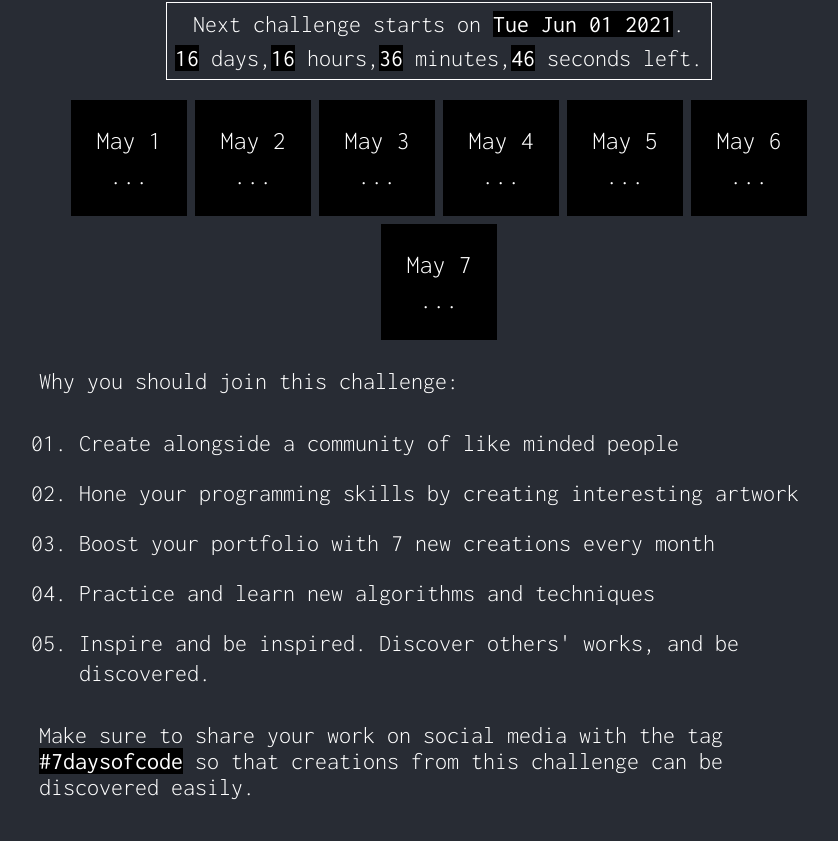
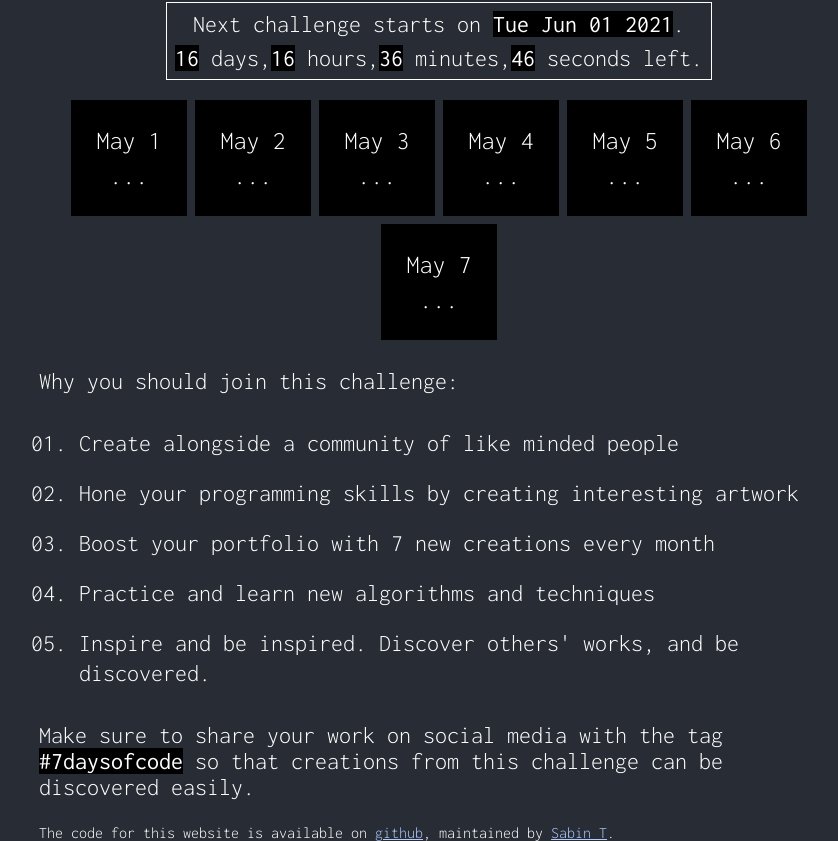
Before and after one commit to SabinT/7daysofcode, a React (Create React App) app: page / in a window 1280 px wide. Shown: the part 185-1026 px from the top of the page, without its empty margins (201-1039 px from the left). Built offline with nearby package versions, Linux system fonts and the light colour scheme.

Commit message:
Add footer

```diff
--- a/src/App.scss
+++ b/src/App.scss
@@ -39,4 +39,17 @@ body {
     justify-content: center;
     font-size: calc(10px + 2vmin);
   }
+
+  .App-footer {
+    font-size: medium;
+  }
+
+  a {
+    color: #afcaff;
+  }
+
+  a:hover {
+    background-color: white;
+    color: black;
+  }
 }
--- a/src/App.tsx
+++ b/src/App.tsx
@@ -28,6 +28,9 @@ function App() {
       <p>
         Make sure to share your work on social media with the tag <strong>#7daysofcode</strong> so that creations from this challenge can be discovered easily.
       </p>
+      <div className='App-footer'>
+        The code for this website is available on <a href='https://github.com/SabinT/7daysofcode'>github</a>, maintained by <a href="https://lumic.space">Sabin T</a>.
+      </div>
     </div>
   );
 }
```
